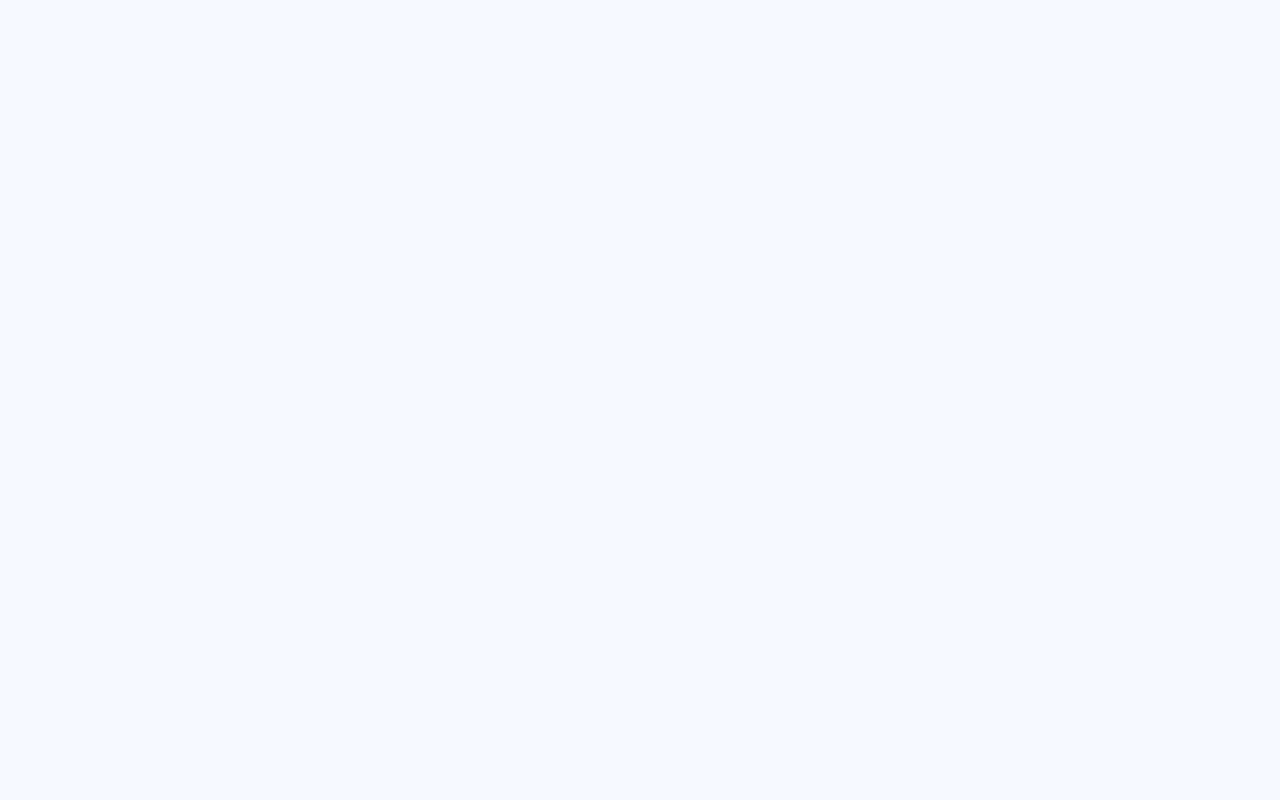
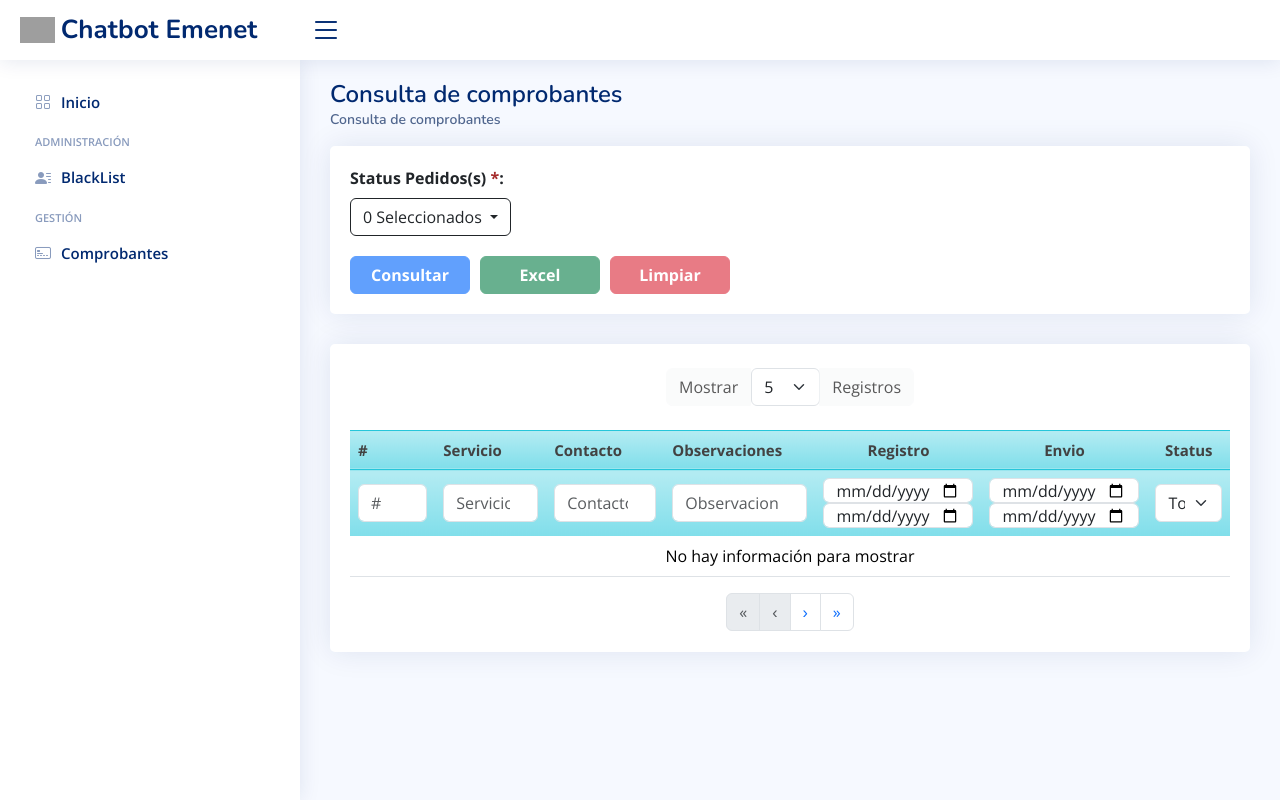
Before and after one commit to EmenetSistemas/admin-chatbot, an Angular app: page /dashboard/comprobantes in a window 1280 px wide. Before the commit this address led to /. Built offline with nearby package versions, Linux system fonts and the light colour scheme; grey boxes are pictures that could not be loaded.

Commit message:
Se agrega primera parte del módulo consulta de comprobantes pago

```diff
--- a/package.json
+++ b/package.json
@@ -21,6 +21,7 @@
     "bootstrap": "^5.3.3",
     "bootstrap-icons": "^1.11.3",
     "rxjs": "~7.8.0",
+    "sweetalert2": "^11.10.6",
     "tslib": "^2.3.0",
     "zone.js": "~0.13.0"
   },
--- a/src/app/admin-chatbot/components/sidenav/sidenav.component.html
+++ b/src/app/admin-chatbot/components/sidenav/sidenav.component.html
@@ -1,7 +1,7 @@
 <aside id="sidebar" class="sidebar">
     <ul class="sidebar-nav" id="sidebar-nav">
         <li class="nav-item">
-            <a class="nav-link collapsed" [routerLink]="['inicio']">
+            <a class="nav-link collapsed" [routerLink]="['/dashboard']">
                 <i class="bi bi-grid"></i>
                 <span>Inicio</span>
             </a>
@@ -10,7 +10,16 @@
         <li class="nav-heading">Administración</li>
 
         <li class="nav-item">
-            <a class="nav-link collapsed" [routerLink]="['inicio']">
+            <a class="nav-link collapsed">
+                <i class="bi bi-person-lines-fill"></i>
+                <span>BlackList</span>
+            </a>
+        </li>
+
+        <li class="nav-heading">Gestión</li>
+
+        <li class="nav-item">
+            <a class="nav-link collapsed" [routerLink]="['comprobantes']">
                 <i class="bi bi-credit-card-2-front"></i>
                 <span>Comprobantes</span>
             </a>
--- a/src/app/admin-chatbot/home/home.routing.ts
+++ b/src/app/admin-chatbot/home/home.routing.ts
@@ -1,6 +1,7 @@
 import { Routes } from "@angular/router";
 import { HomeComponent } from "./home.component";
 import { InicioComponent } from "../modules/inicio/inicio.component";
+import { ConsultaComprobantesComponent } from "../modules/comprobantes/consulta-comprobantes/consulta-comprobantes.component";
 
 export const HomeRoutes: Routes = [
     {
@@ -10,6 +11,9 @@ export const HomeRoutes: Routes = [
             {
                 path: '',
                 component: InicioComponent
+            }, {
+                path: 'comprobantes',
+                component: ConsultaComprobantesComponent
             }
         ]
     }
--- /dev/null
+++ b/src/app/admin-chatbot/modules/comprobantes/consulta-comprobantes/consulta-comprobantes.component.html
@@ -0,0 +1,29 @@
+<div class="pagetitle">
+    <h1>Consulta de comprobantes</h1>
+    <nav>
+        <ol class="breadcrumb">
+            <li class="breadcrumb-item active">Consulta de comprobantes</li>
+        </ol>
+    </nav>
+</div>
+
+<div class="col-sm-12">
+    <div class="card">
+        <div class="card-body row card-w-title">
+            <div class="form-group drop-space col-sm-6 col-12">
+                <label for="dropDown" class="form-label t-bold">Status Pedidos(s) <b style="color: brown;">*</b>:</label><br>
+                <div class="btn-group group-dropdown-form" role="group">
+                    <app-dropdown [options]="statusComprobantes" [font]="'statusPedidos'" (selectionChange)="cambioDeSeleccion($event)"></app-dropdown>
+                </div>
+            </div>
+
+            <div class="botonera">
+                <button class="btn btn-primary t-bold" [disabled]="canGet()">Consultar</button>
+                <button class="btn btn-success t-bold" [disabled]="canExport()">Excel</button>
+                <button class="btn btn-danger t-bold" [disabled]="canClean()">Limpiar</button>
+            </div>
+        </div>
+    </div>
+
+    <app-datatable [columnasTabla]="columnasComprobantes" [datosTabla]="listaComprobantesStatus" [tableConfig]="tableConfig"></app-datatable>
+</div>
--- /dev/null
+++ b/src/app/admin-chatbot/modules/comprobantes/consulta-comprobantes/consulta-comprobantes.component.ts
@@ -0,0 +1,78 @@
+import { Component } from '@angular/core';
+
+@Component({
+	selector: 'app-consulta-comprobantes',
+	templateUrl: './consulta-comprobantes.component.html',
+	styleUrls: ['./consulta-comprobantes.component.css']
+})
+export class ConsultaComprobantesComponent {
+	protected statusComprobantes: any[] = [];
+	protected statusSeleccionados: any[] = [];
+
+	protected columnasComprobantes : any = {
+		'pkTblComprobantesPagoClientes' : '#',
+		'nombreServicio' 				: 'Servicio',
+		'numeroContacto' 				: 'Contacto',
+		'observaciones' 				: 'Observaciones',
+		'fechaRegistro' 				: 'Registro',
+		'fechaEnvioComprobante' 		: 'Envio',
+		'fkCatStatusComprobantes' 		: 'Status'
+	};
+
+	protected tableConfig : any = {
+		"fechaRegistro" : {
+			"dateRange" : true,
+			"center" : true
+		},
+		"fechaEnvioComprobante" : {
+			"dateRange" : true,
+			"center" : true
+		},
+		"fkCatStatusComprobantes" : {
+			"selectColumn" : true,
+			"selectOptions" : [
+				'Pendiente',
+				'Enviado',
+				'Entregado'
+			],
+			"dadges" : true,
+			"center" : true,
+			"dadgesCases" : [
+				{
+					"text" : "Pendiente",
+					"color" : "warning"
+				}, {
+					"text" : "Enviado",
+					"color" : "primary"
+				}, {
+					"text" : "Entregado",
+					"color" : "success"
+				}
+			]
+		}
+	}
+
+	protected listaComprobantesStatus : any = [];
+
+	constructor (
+
+	) {}
+
+	protected cambioDeSeleccion(data: any): void {
+		if (data.from == 'statusPedidos') {
+			this.statusSeleccionados = data.selectedOptions;
+		}
+	}
+
+	protected canGet() : boolean {
+		return !(this.statusSeleccionados.length > 0);
+	}
+
+	protected canExport() : boolean {
+		return !(this.listaComprobantesStatus.length > 0);
+	}
+
+	protected canClean() : boolean {
+		return !(this.listaComprobantesStatus.length > 0);
+	}
+}
```
Also changed, not shown: src/app/app.module.ts (+10 -1 lines), src/app/admin-chatbot/modules/comprobantes/consulta-comprobantes/consulta-comprobantes.component.css (added), 2 other files (tests, documents, lock files or other folders).
